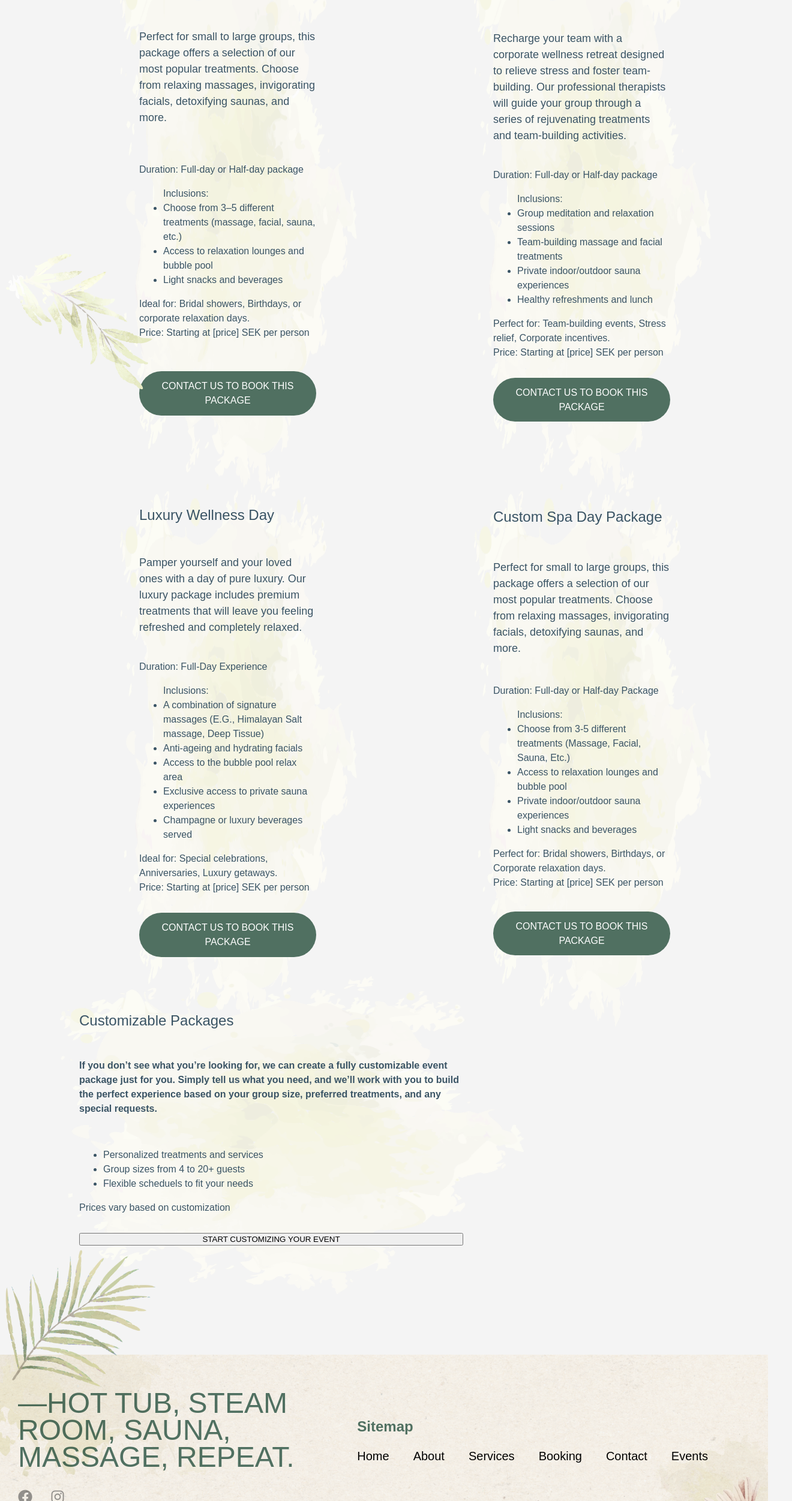
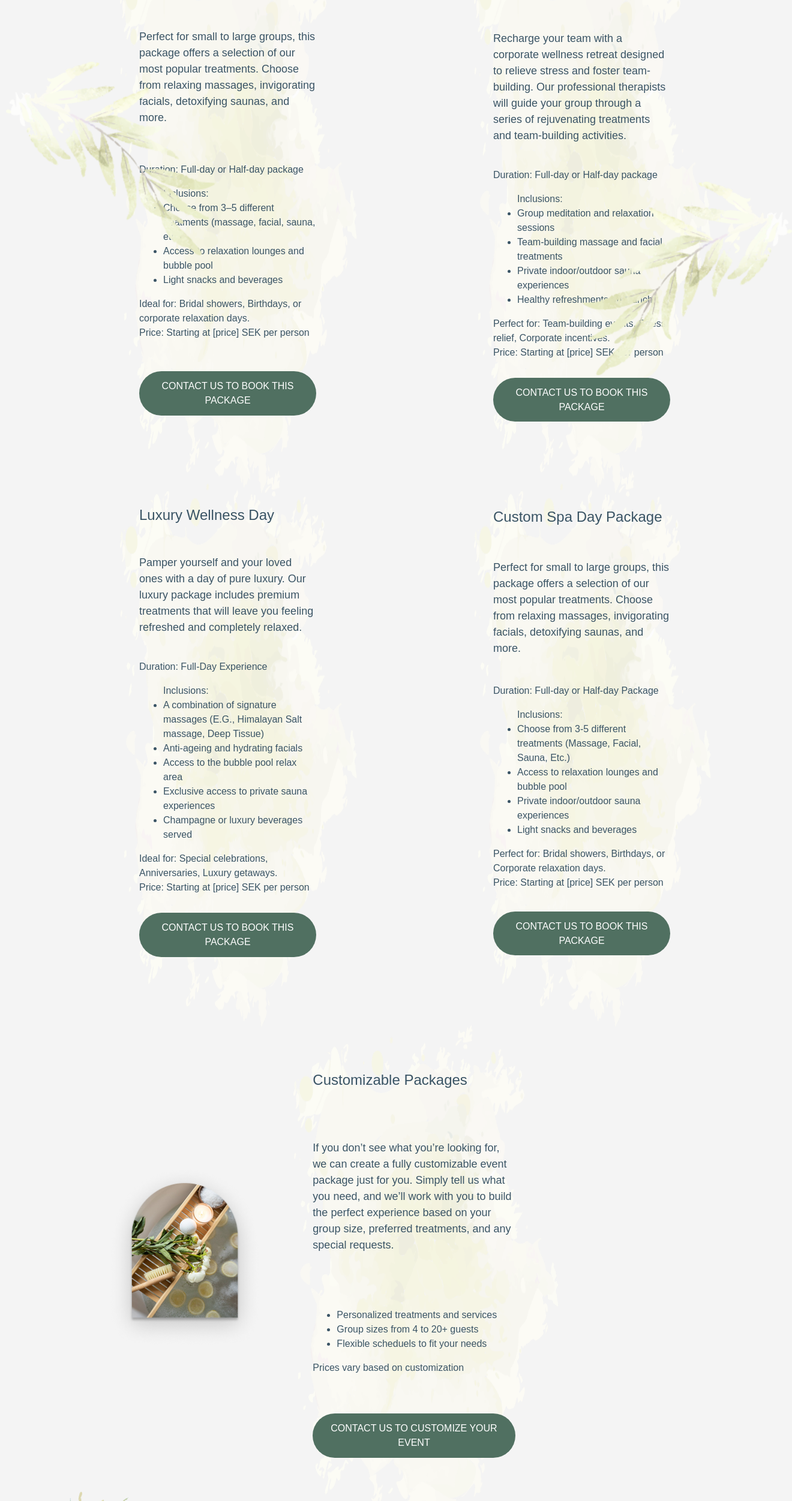
Before and after one commit to EmmaaDy/Examensarbete-SPA, a React (Vite) app in the folder frontend/: page /event/packages in a window 1280 px wide. Shown: the part 937-3440 px from the top of the page at 60% size, 1320 px wide, since content can reach past the window. Built offline with nearby package versions, Linux system fonts and the light colour scheme.

Commit message:
Added content and styling

```diff
--- a/frontend/src/pages/EventPackages.tsx
+++ b/frontend/src/pages/EventPackages.tsx
@@ -3,6 +3,7 @@ import '../styles/EventPackages.css'
 import pattern3 from '../assets/green-pattern3.png'
 import leaf from '../assets/leaf.png';
 import topleaf from '../assets/abt-topleaf.png';
+import bath from '../assets/relaxing-bath.png';
 
 const EventPackages = () => {
     return (
@@ -116,12 +117,15 @@ const EventPackages = () => {
                 </ul>
                 Prices vary based on customization
             </p>
-            <button>START CUSTOMIZING YOUR EVENT</button>
+            <Link to="/contact">CONTACT US TO CUSTOMIZE YOUR EVENT</Link>
             <img src={pattern3} alt="bg-pattern" className='events-packages-bg' />
+
           </div>
+          <img src={topleaf} alt="leaf" className='event-packages-leaf2'/>
+          <img src={bath} alt="bath" className='events-packages-bath' />
         </section>
       </div>
-    );
+  );
   };
 
   export default EventPackages;
--- a/frontend/src/styles/EventPackages.css
+++ b/frontend/src/styles/EventPackages.css
@@ -50,8 +50,12 @@
     margin-top: 50px !important;
 }
 
-.events-packages-row3 {
+.events-package-row3 {
     display: flex;
+    justify-content: center;
+    align-items: center;
+    margin-top: 50px;
+    padding: 2rem;
 }
 
 .events-packages-bg {
@@ -75,17 +79,30 @@
     color: #3A5465;
 }
 
-.custom h3, .corporate h3, .luxury h3, .custom-spa-day h3 {
+.customizable {
+    box-sizing: border-box;
+    width: 33%;
+    max-width: 600px;
+    min-height: 770px;
+}
+
+.events-packages-bath {
+    width: 20%;
+    position: absolute;
+    left:180px;
+}
+
+.custom h3, .corporate h3, .luxury h3, .custom-spa-day h3, .customizable h3 {
     font-size: x-large;
     font-weight: normal;
 }
 
-.custom h4, .corporate h4, .luxury h4, .custom-spa-day h4 {
+.custom h4, .corporate h4, .luxury h4, .custom-spa-day h4, .customizable h4 {
     font-size: large;
     font-weight: lighter;
 }
 
-.custom a, .corporate a, .luxury a, .custom-spa-day a {
+.custom a, .corporate a, .luxury a, .custom-spa-day a, .customizable a {
     display: inline-block;
     background-color: #507061;
     color: white;
@@ -97,14 +114,22 @@
     text-align: center;
   }
 
-  .custom a:hover, .corporate a:hover, .luxury a:hover, .custom-spa-day a:hover {
+  .custom a:hover, .corporate a:hover, .luxury a:hover, .custom-spa-day a:hover, .customizable a:hover {
     background-color: #3e5a48;
   }
 
   .event-packages-leaf {
     position: absolute;
-    top: 170%;
+    top: 130%;
     left: 10px;
-    max-width: 1100px;
+    width: 350px;
     z-index: 10;
   }
+
+  .event-packages-leaf2 {
+    position: absolute;
+    top: 155%;
+    right: -40px;
+    width: 350px;
+    transform: scaleX(-1);
+}
```
